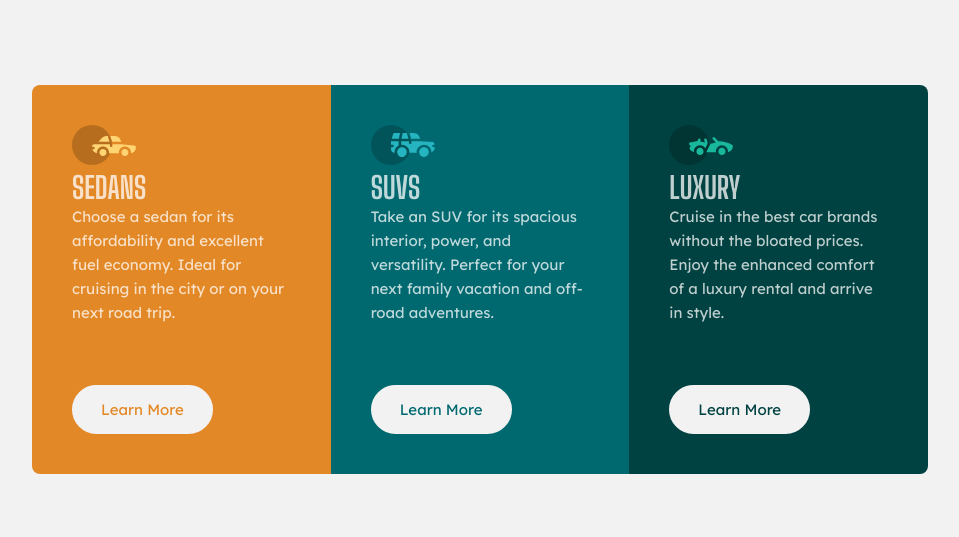
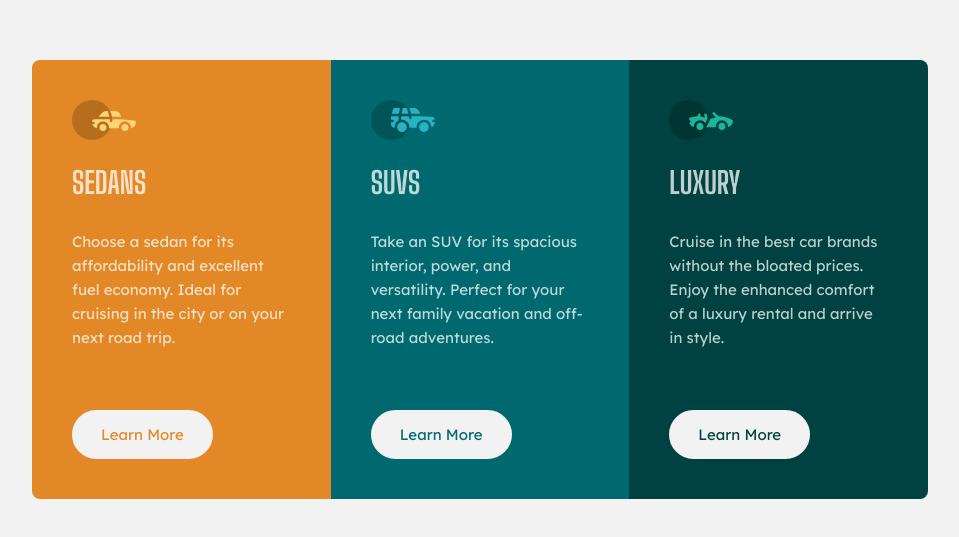
Before and after one commit to LucasSantos96/3colun-FrontendMentor-2, a plain HTML site: page index.html in a window 1280 px wide. Shown: the part 121-658 px from the top of the page, without its empty margins (160-1119 px from the left). Drawn offline with Linux system fonts and the light colour scheme.

Commit message:
Add files via upload

```diff
--- a/css/style.css
+++ b/css/style.css
@@ -44,11 +44,13 @@ body{
     text-transform: uppercase;
     color: hsla(0, 0%, 100%, 0.75);
     font-size: 30px;
+    padding-top: 20px;
 }
 .cx p{
     font-family: 'Lexend Deca', sans-serif;
     line-height: 1.6;
     color:hsla(0, 0%, 100%, 0.75);
+    padding-top: 30px;
 }
 .cx a{
     text-decoration: none;
```
